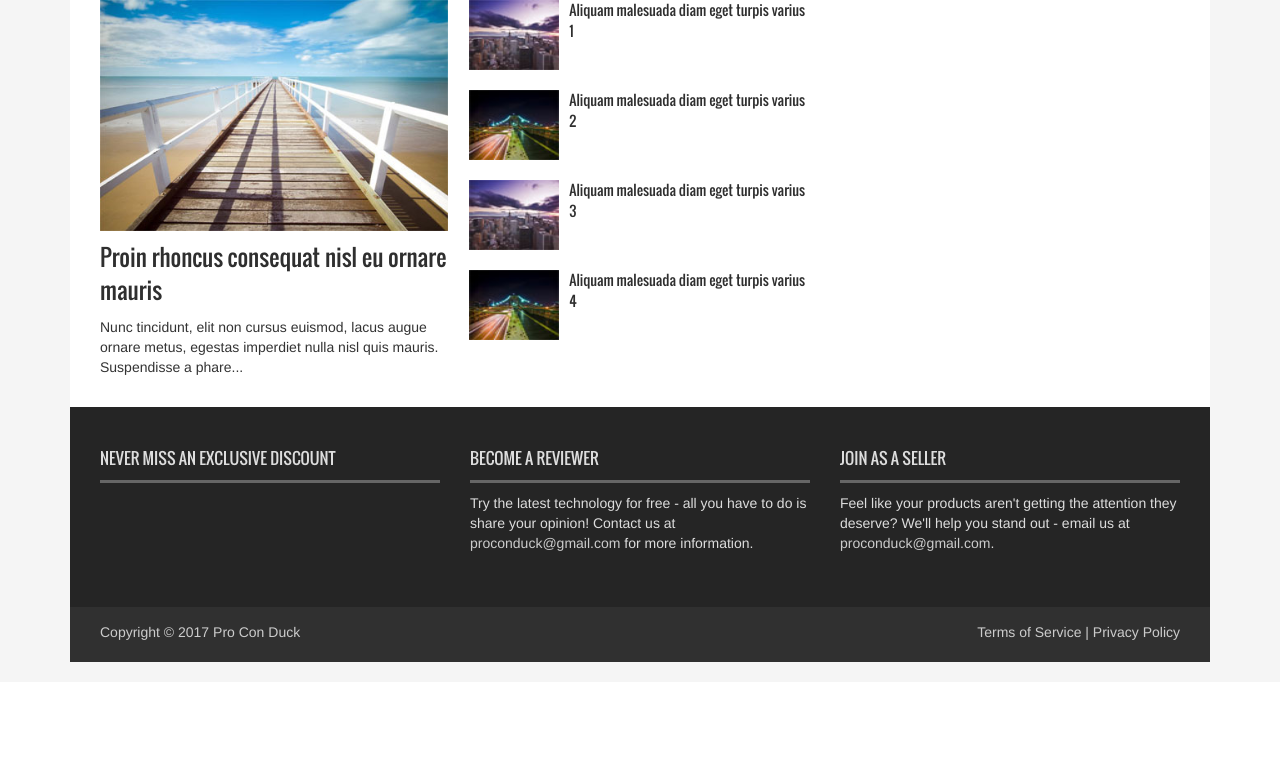
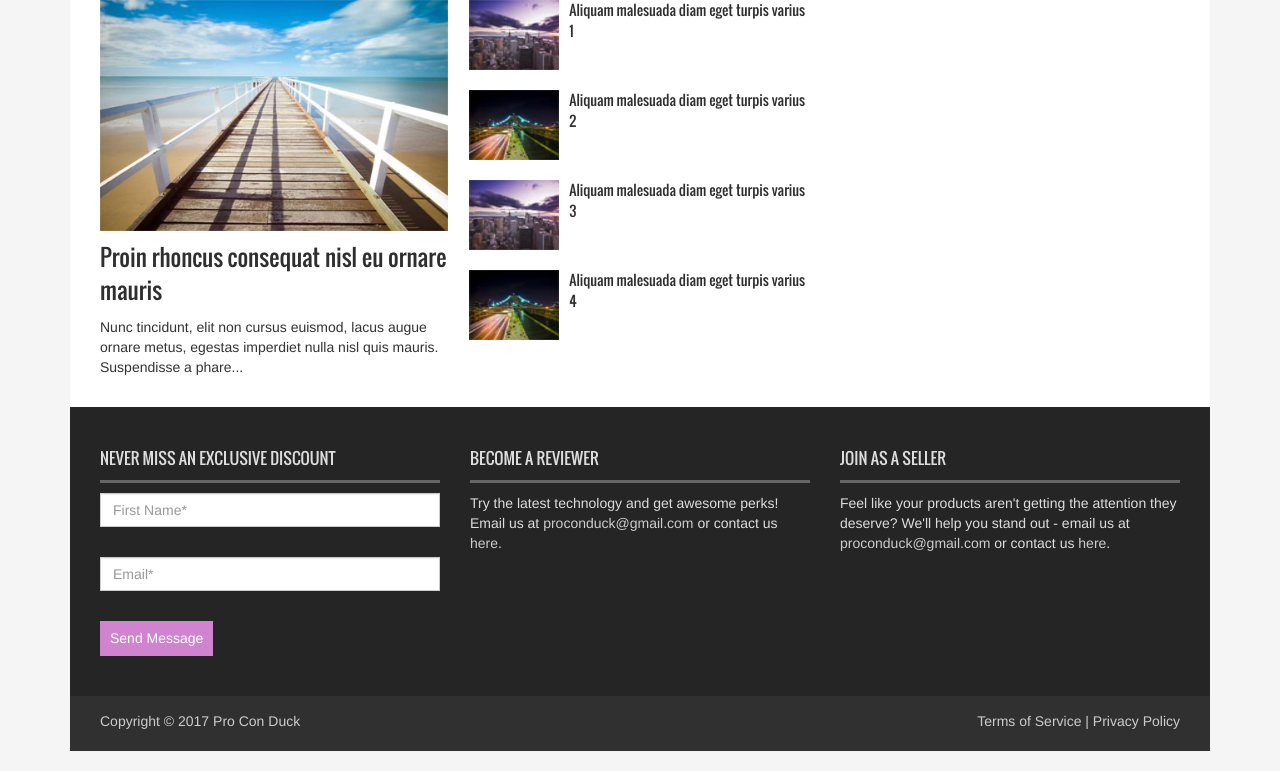
Before and after one commit to CCCodes/ProConDuck, a Django app: template blog/templates/blog/main.html in a window 1280 px wide. Shown: the part 2108-2879 px from the top of the page. Before the commit the page ends 2770 px from the top, so only its background shows below. Run offline with Django 3.2, Linux system fonts and the light colour scheme; the template is opened without the code that fills it: values that come from a table or form of the project are taken from there, others are empty; data comes from the database, SQL or seed files in the repository; some libraries are stand-ins or nearby versions.

Commit message:
optimize three images, add html for newsletter form at bottom

```diff
--- a/blog/templates/blog/404.html
+++ b/blog/templates/blog/404.html
@@ -19,7 +19,7 @@
 <meta name="msapplication-TileColor" content="#ffffff">
 <meta name="msapplication-TileImage" content="{% static 'blog/images/favicon/ms-icon-144x144.png' %}">
 <meta name="theme-color" content="#ffffff">
-<title>404 Not Found | Pro-Con Duck</title>
+<title>404 Not Found | Pro Con Duck</title>
 <meta charset="utf-8">
 <meta http-equiv="X-UA-Compatible" content="IE=edge">
 <meta name="viewport" content="width=device-width, initial-scale=1">
@@ -61,7 +61,7 @@
       </div>
       <div class="col-lg-12 col-md-12 col-sm-12">
         <div class="header_bottom">
-          <div class="logo_area"><a href="../" class="logo"><img src="{% static 'blog/images/logo.png' %}" width="176.55" height="100" alt="Pro-Con Duck"></a></div>
+          <div class="logo_area"><a href="../" class="logo"><img src="{% static 'blog/images/logo.png' %}" width="176.55" height="100" alt="Pro Con Duck"></a></div>
           <div class="add_banner"><a href="#"><img src="{% static 'blog/images/addbanner_728x90_V1.jpg' %}" alt=""></a></div>
         </div>
       </div>
--- a/blog/templates/blog/contact.html
+++ b/blog/templates/blog/contact.html
@@ -19,7 +19,7 @@
 <meta name="msapplication-TileColor" content="#ffffff">
 <meta name="msapplication-TileImage" content="{% static 'blog/images/favicon/ms-icon-144x144.png' %}">
 <meta name="theme-color" content="#ffffff">
-<title>Contact Us | Pro-Con Duck</title>
+<title>Contact Us | Pro Con Duck</title>
 <meta charset="utf-8">
 <meta http-equiv="X-UA-Compatible" content="IE=edge">
 <meta name="viewport" content="width=device-width, initial-scale=1">
@@ -61,7 +61,7 @@
       </div>
       <div class="col-lg-12 col-md-12 col-sm-12">
         <div class="header_bottom">
-          <div class="logo_area"><a href="../" class="logo"><img src="{% static 'blog/images/logo.png' %}" width="176.55" height="100" alt="Pro-Con Duck"></a></div>
+          <div class="logo_area"><a href="../" class="logo"><img src="{% static 'blog/images/logo.png' %}" width="176.55" height="100" alt="Pro Con Duck"></a></div>
           <div class="add_banner"><a href="#"><img src="{% static 'blog/images/addbanner_728x90_V1.jpg' %}" alt=""></a></div>
         </div>
       </div>
--- a/blog/templates/blog/main.html
+++ b/blog/templates/blog/main.html
@@ -421,6 +421,7 @@
               {% if categories %}
             <select class="catgArchive">
               <option>Select Category</option>
+
               {% for category in categories %}
               <option>{{ category }}</option>
               {% endfor %}
@@ -448,14 +449,17 @@
         <div class="col-lg-4 col-md-4 col-sm-4">
           <div class="footer_widget wow fadeInLeftBig">
             <h2>Never miss an exclusive discount</h2>
-
-
+            <form action="#" class="contact_form">
+              <input class="form-control" type="text" placeholder="First Name*">
+              <input class="form-control" type="email" placeholder="Email*">
+              <input type="submit" value="Send Message">
+            </form>
           </div>
         </div>
         <div class="col-lg-4 col-md-4 col-sm-4">
           <div class="footer_widget wow fadeInDown">
             <h2>Become a Reviewer</h2>
-            <p class="reviewerseller">Try the latest technology for free - all you have to do is share your opinion! Contact us at <a href="mailto:proconduck@gmail.com">proconduck@gmail.com</a> for more information.</p>
+            <p class="reviewerseller">Try the latest technology and get awesome perks! Email us at <a href="mailto:proconduck@gmail.com">proconduck@gmail.com</a> or contact us <a href="contact-us">here</a>.</p>
 {% comment %}            <ul class="tag_nav">
               <li><a href="#">Games</a></li>
               <li><a href="#">Sports</a></li>
@@ -466,7 +470,7 @@
         <div class="col-lg-4 col-md-4 col-sm-4">
           <div class="footer_widget wow fadeInRightBig">
             <h2>Join as a Seller</h2>
-            <p class="reviewerseller">Feel like your products aren't getting the attention they deserve? We'll help you stand out - email us at <a href="mailto:proconduck@gmail.com">proconduck@gmail.com</a>.</p>
+            <p class="reviewerseller">Feel like your products aren't getting the attention they deserve? We'll help you stand out - email us at <a href="mailto:proconduck@gmail.com">proconduck@gmail.com</a> or contact us <a href="contact-us">here</a>.</p>
           </div>
         </div>
       </div>
--- a/blog/templates/blog/single_page.html
+++ b/blog/templates/blog/single_page.html
@@ -19,7 +19,7 @@
 <meta name="msapplication-TileColor" content="#ffffff">
 <meta name="msapplication-TileImage" content="{% static 'blog/images/favicon/ms-icon-144x144.png' %}">
 <meta name="theme-color" content="#ffffff">
-<title>Single Page | Pro-Con Duck</title>
+<title>Single Page | Pro Con Duck</title>
 <meta charset="utf-8">
 <meta http-equiv="X-UA-Compatible" content="IE=edge">
 <meta name="viewport" content="width=device-width, initial-scale=1">
@@ -61,7 +61,7 @@
       </div>
       <div class="col-lg-12 col-md-12 col-sm-12">
         <div class="header_bottom">
-          <div class="logo_area"><a href="../" class="logo"><img src="{% static 'blog/images/logo.png' %}" width="176.55" height="100" alt="Pro-Con Duck"></a></div>
+          <div class="logo_area"><a href="../" class="logo"><img src="{% static 'blog/images/logo.png' %}" width="176.55" height="100" alt="Pro Con Duck"></a></div>
           <div class="add_banner"><a href="#"><img src="{% static 'blog/images/addbanner_728x90_V1.jpg' %}" alt=""></a></div>
         </div>
       </div>
```
Also changed, not shown: blog/static/blog/assets/css/images/slider_next.png, blog/static/blog/assets/css/images/slider_prev.png, blog/static/blog/assets/css/images/socials.png.
